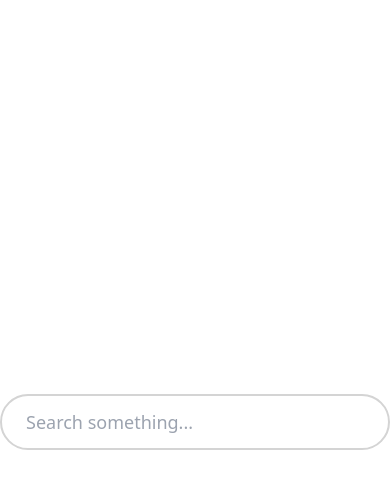
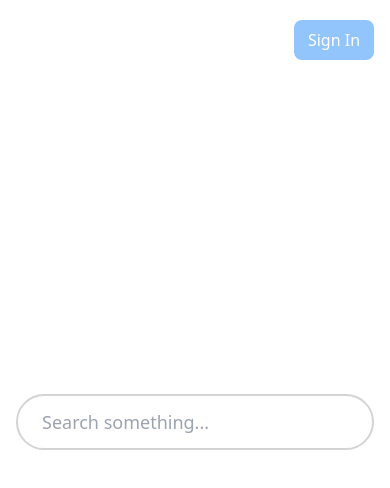
Before and after one commit to RokuFSD/gugul-searchv2, a React (Vite) app: page / in a window 390 px wide. Shown: the top 488 px of the page. Built offline with nearby package versions, Linux system fonts and the light colour scheme; no server answers; what @reactivex/rxjs would draw is missing.

Commit message:
Add styles to UserCard on header

```diff
--- a/src/components/cards/UserCard.tsx
+++ b/src/components/cards/UserCard.tsx
@@ -1,46 +1,32 @@
 import React, { memo } from "react";
 import { Link } from "react-router-dom";
 import { useAppSelector } from "../../redux/hooks/store";
-import { isAnyUser } from "../../redux/features/auth/authSlice";
+import { isAnyUser, userImage } from "../../redux/features/auth/authSlice";
 import { PublicRoutes } from "../../models/routes";
 
 function UserCard() {
   const user = useAppSelector(isAnyUser);
+  const image = useAppSelector(userImage);
   return (
-    <div className="flex block order-1 md:absolute right-8 lg:right-32 items-center md:h-14">
+    <div className="flex block order-1 md:absolute right-8 lg:right-20 items-center md:h-14">
       {!user ? (
-        <Link to={PublicRoutes.LOGIN} className="">
+        <Link
+          to={PublicRoutes.LOGIN}
+          className="transition-colors block w-20 h-10 bg-blue-300 rounded-lg flex items-center justify-center hover:bg-blue-400 hover:shadow-lg"
+        >
+          Sign In
           {/* Person SVG  */}
-          <svg
-            xmlns="http://www.w3.org/2000/svg"
-            className="h-6 w-6"
-            fill="none"
-            viewBox="0 0 24 24"
-            stroke="currentColor"
-          >
-            <path
-              strokeLinecap="round"
-              strokeLinejoin="round"
-              strokeWidth={2}
-              d="M15 12a3 3 0 11-6 0 3 3 0 016 0z"
-            />
-            <path
-              strokeLinecap="round"
-              strokeLinejoin="round"
-              strokeWidth={2}
-              d="M15 12a3 3 0 11-6 0 3 3 0 016 0z"
-            />
-            <path
-              strokeLinecap="round"
-              strokeLinejoin="round"
-              strokeWidth={2}
-              d="M9 10h.01M15 10h.01M21 12a9 9 0 11-18 0 9 9 0 0118 0z"
-            />
-          </svg>
         </Link>
       ) : (
         <Link to="/profile" className="">
-          Profile
+          <picture>
+            <source srcSet={image} type="image/webp" />
+            <img
+              src="https://www.gravatar.com/avatar/00000000000000000000000000000000?d=mp&f=y"
+              alt="user placeholder"
+              className="w-12 h-12 rounded-full mx-auto"
+            />
+          </picture>
         </Link>
       )}
     </div>
--- a/src/components/header/Header.tsx
+++ b/src/components/header/Header.tsx
@@ -9,10 +9,10 @@ type HeaderProps = {
 function Header({ children, triggeredSearch }: HeaderProps) {
   return (
     <div
-      className={`w-full flex flex-wrap px-4 h-40 overflow-hidden md:gap-4 xl:px-52 relative ${
+      className={`w-full flex flex-wrap px-4 overflow-hidden md:gap-4 xl:px-52 relative ${
         triggeredSearch
-          ? "mx-auto lg:m-0 lg:pl-10 border-b border-b-blue-300 shadow-md justify-end md:justify-start pt-2 md:pt-10"
-          : "h-14"
+          ? "mx-auto h-40 lg:m-0 lg:pl-10 border-b border-b-blue-300 shadow-md justify-end md:justify-start pt-2 md:pt-10"
+          : "h-20 p-4 justify-end"
       }`}
     >
       {children}
--- a/src/components/paginator/Paginator.tsx
+++ b/src/components/paginator/Paginator.tsx
@@ -31,8 +31,8 @@ function Paginator({ data }: PaginatorProps) {
   }
 
   return (
-    <div className="flex flex-wrap gap-2 justify-center lg:max-w-lg">
-      <span className="block basis-full text-center text-lg md:text-2xl lg:text-3xl">
+    <div className="flex flex-wrap gap-2 justify-center max-w-lg">
+      <span className="block basis-full text-center text-3xl">
         G<span className="text-blue-300">uuuuuuuuuu</span>gul
       </span>
       {totalPages.map((page) => (
@@ -42,7 +42,7 @@ function Paginator({ data }: PaginatorProps) {
           onClick={() => handleClick(page)}
           className={`${
             parseInt(page, 10) === context.page ? "text-blue-300" : ""
-          } text-md md:text-lg font-medium rounded-md hover:bg-gray-50 focus:outline-none focus-visible:ring-2 focus-visible:ring-offset-2 focus-visible:ring-blue-500`}
+          }text-lg font-medium rounded-md focus:outline-none focus-visible:ring-2 hover:text-blue-200 transition-colors`}
         >
           {page}
         </button>
--- a/src/components/search/SearchContainer.tsx
+++ b/src/components/search/SearchContainer.tsx
@@ -38,7 +38,7 @@ function SearchContainer({ triggeredSearch }: SearchContainerProps) {
       className={`${
         !triggeredSearch &&
         "absolute w-full top-1/2 -translate-y-1/2 justify-center"
-      } basis-full order-2 flex`}
+      } basis-full order-2 flex px-4`}
     >
       <SearchBar />
     </form>
--- a/src/redux/features/auth/authSlice.ts
+++ b/src/redux/features/auth/authSlice.ts
@@ -121,6 +121,7 @@ const selectFavoriteNews = createSelector(selectAll, (favorites) =>
 );
 
 export const isAnyUser = createSelector(selectUser, (user) => !!user._id);
+export const userImage = createSelector(selectUser, (user) => user.picture);
 
 export const selectors = {
   news: selectFavoriteNews,
```
